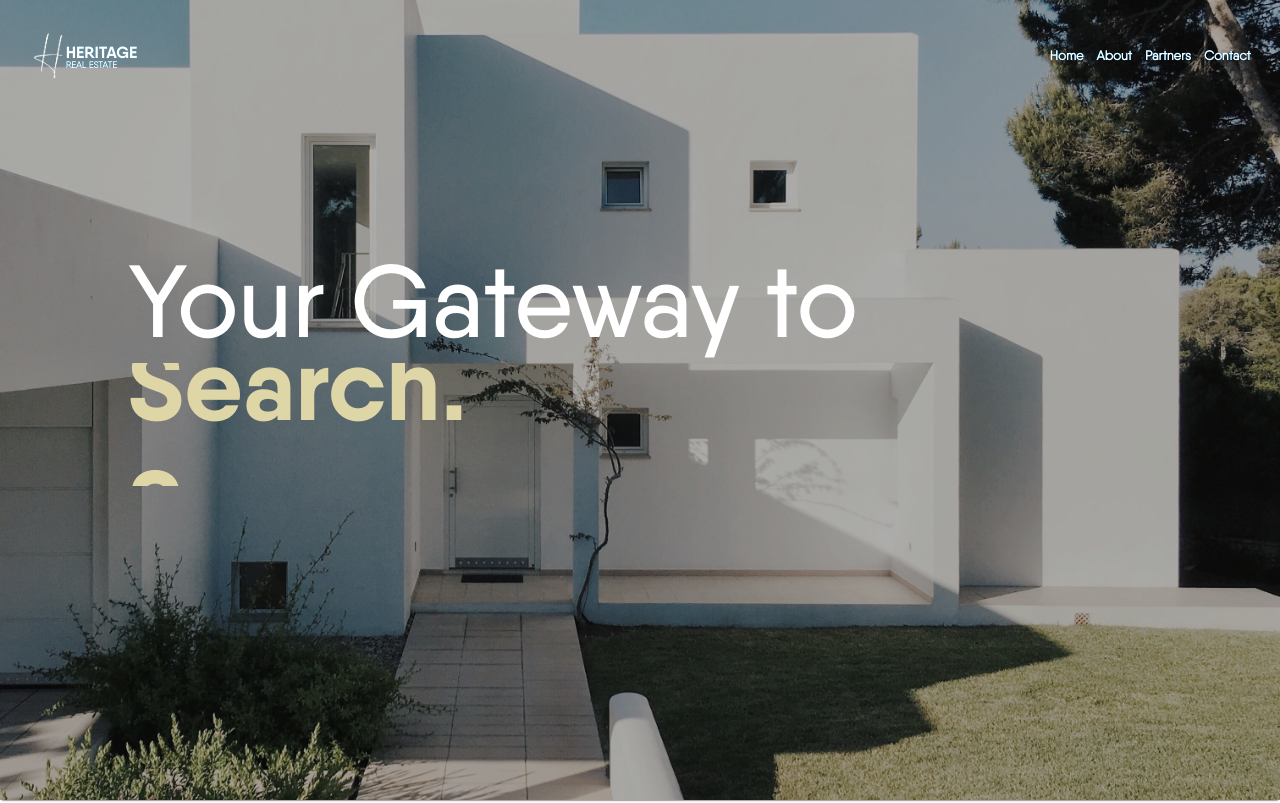
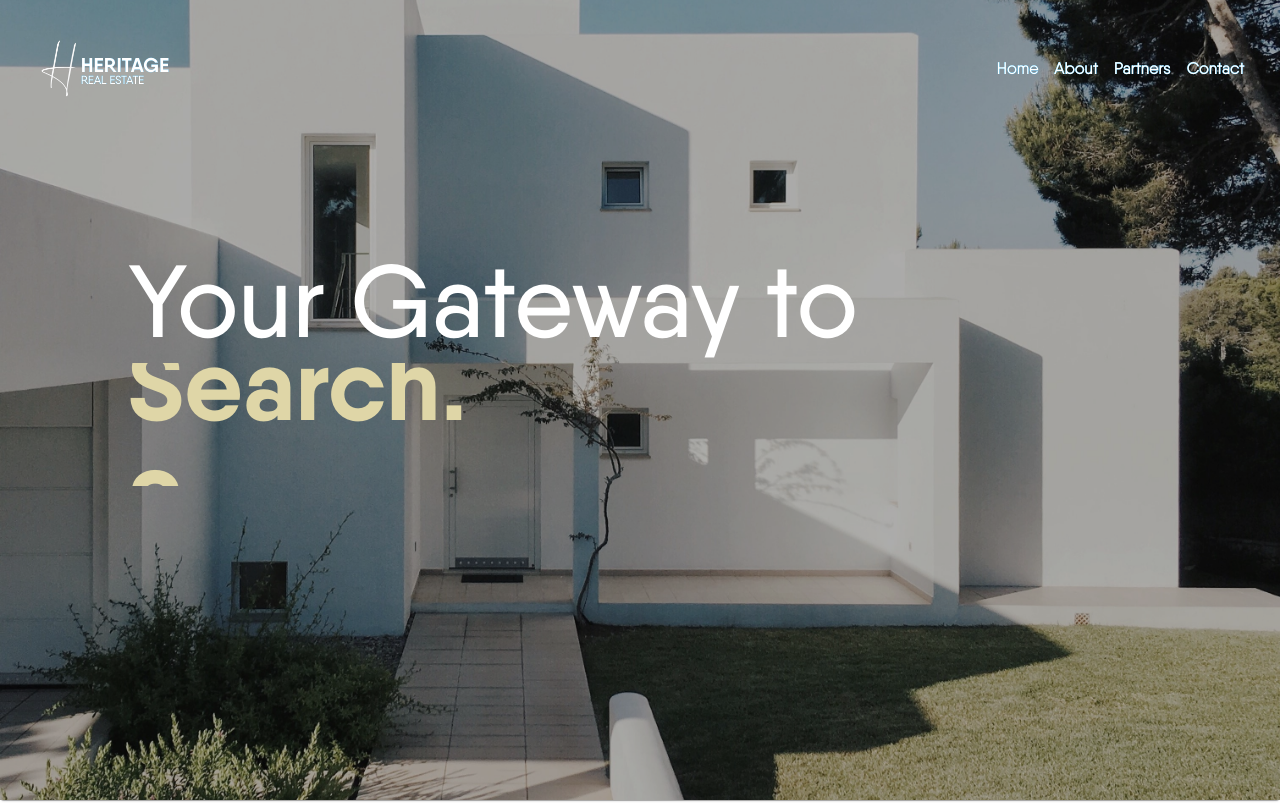
Before and after one commit to youssefsfahmy/heritage_frontend, a React (Create React App) app: page / in a window 1280 px wide. Shown: the top 803 px of the page. Built offline with nearby package versions, Linux system fonts and the light colour scheme.

Commit message:
complete homepage

```diff
--- a/src/CSS/App.css
+++ b/src/CSS/App.css
@@ -84,11 +84,11 @@
   --fullwidth: 100%;
 }
 html {
-  font-size: 13px;
+  font-size: 16px;
 }
 @media (max-width: 900px) {
   html {
-    font-size: 12px;
+    font-size: 14px;
   }
 }
 @media (max-width: 400px) {
```
